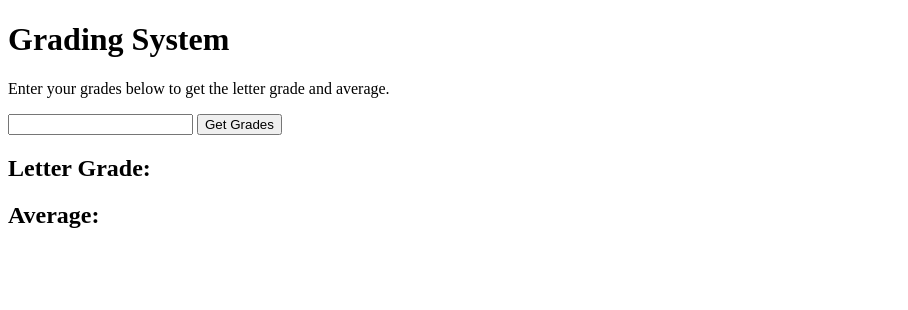
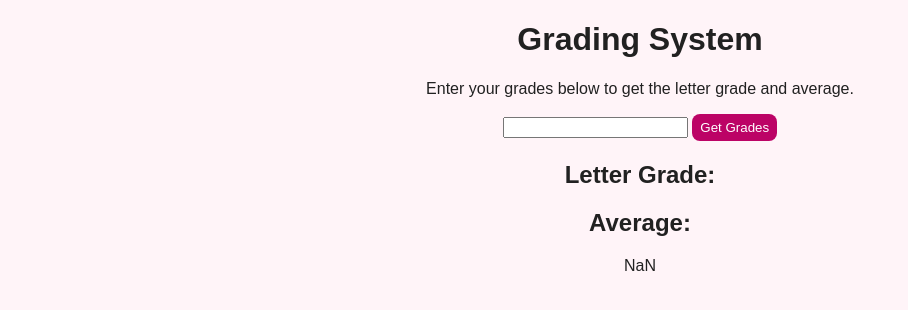
Before and after one commit to dleal3/swd102-js-academic-grading-system, a plain HTML site: page index.html in a window 1280 px wide. Both pictures are taken after a click on the button "Get Grades". Shown: the whole page, without its empty margins (0-908 px from the left). Drawn offline with Linux system fonts and the light colour scheme; a web font is replaced by a local one.

Commit message:
created gradingscript.js and functioning javascript code for grade averages

```diff
--- /dev/null
+++ b/gradingscript.js
@@ -0,0 +1,54 @@
+window.onload=function(){
+
+	var button = document.querySelector(".button");
+	button.addEventListener("click", calGrade);
+
+	function calGrade(){
+		var grades = document.querySelector("#grades").value;
+		grades = grades.trim();
+		grades = grades.split(" ");
+		var message = '';
+
+		for (var i in grades){
+			var letterGrade = grades[i];
+			var grade = '';
+
+			console.log('grades.length' + grades.length);
+			console.log('letterGrade.length '+ letterGrade.length);
+
+			if ((grades.length == 1) && (letterGrade.length == 0)) { // The pressed the shift key or spacebar, just ignore...
+					// break;
+			} else if (isNaN(letterGrade) && (letterGrade.length > 0)) { // Test for letters like "A" but ignore actual "NaN"
+				message = "<strong>ERROR</strong> - Please only enter numbers.";
+					break;
+			} else if (letterGrade < 0) {
+				message = "<strong>ERROR</strong> - Valid grades are 0 - 100.";
+					break;
+			} else if ((letterGrade < 60) && (letterGrade >= 0)) {
+				grade = "F";
+			} else if (letterGrade < 70) {
+				grade = "D";
+			} else if (letterGrade < 80) {
+				grade = "C";
+			} else if (letterGrade < 90) {
+				grade = "B";
+			} else if (letterGrade <= 100) {
+				grade = "A";
+			} else if (letterGrade > 100) {
+				message = "<strong>ERROR</strong> - Valid grades are 0 - 100.";
+					break;
+			}
+			message += grade + " ";
+
+		} // end loop through array...
+			var letter = document.querySelector("#letter").innerHTML = message;
+			// average calculation.
+			var avgMarks = 0;
+			for( var i = 0; i < grades.length; i++){
+				avgMarks += parseInt(grades[i]);
+				var average = avgMarks / grades.length;
+			}
+			console.log(average);
+			document.querySelector("#average").innerHTML = average;
+	}
+}
--- a/index.html
+++ b/index.html
@@ -2,9 +2,8 @@
 <html>
 <head>
 	<title>Academic Grading System</title>
-	<link rel="stylesheet" type="text/css" href="gradingstyle.css">
-	<link href="https://fonts.googleapis.com/css?family=Montserrat:400,800" rel="stylesheet">
-	<link href="https://fonts.googleapis.com/css?family=Baloo+Tammudu" rel="stylesheet">
+	<link rel="stylesheet" type="text/css" href="style.css">
+	<link href="https://fonts.googleapis.com/css?family=Indie+Flower" rel="stylesheet">
 </head>
 <body>
 
@@ -24,7 +23,7 @@
 
 	<div id="average"></div>
 
-	<script src="gscript.js"></script>
+	<script src="gradingscript.js"></script>
 </div>
 </body>
 
--- /dev/null
+++ b/style.css
@@ -0,0 +1,29 @@
+
+body {
+	background-color: #fff4f8;
+}
+.container {
+	text-align: center;
+	font-family: 'Montserrat', sans-serif;
+	color: #212121;
+}
+
+.button {
+	-webkit-transition-duration: 0.4s; /* Safari */
+	transition-duration: 0.4s;
+	border-radius: 8px;
+	background-color: #bc0366;
+	color: white;
+	border: none;
+	padding: 6px 8px;
+	font-family: 'Montserrat', sans-serif;
+}
+
+.button:hover {
+	background-color: #b7b7b7;
+	color: white;
+}
+
+.letter .average {
+	font-family: 'Baloo Tammudu', cursive;
+}
```
